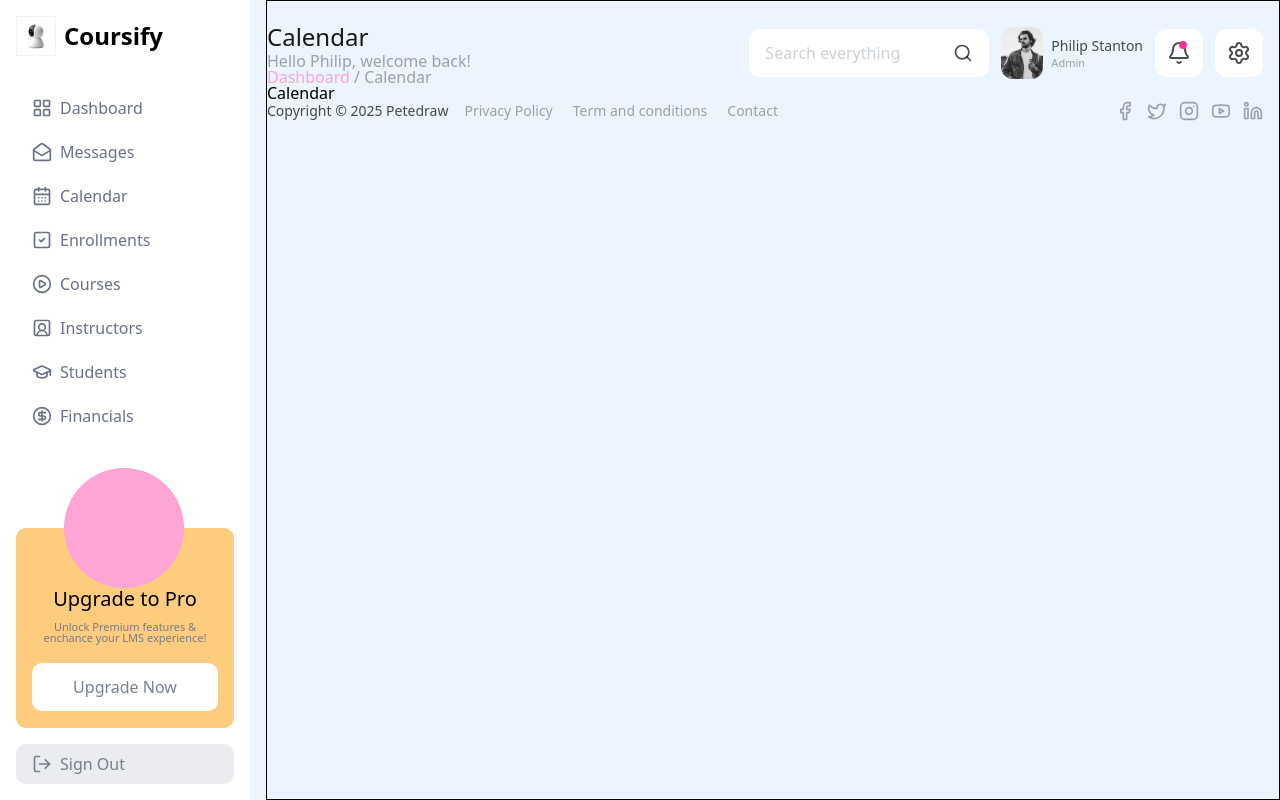
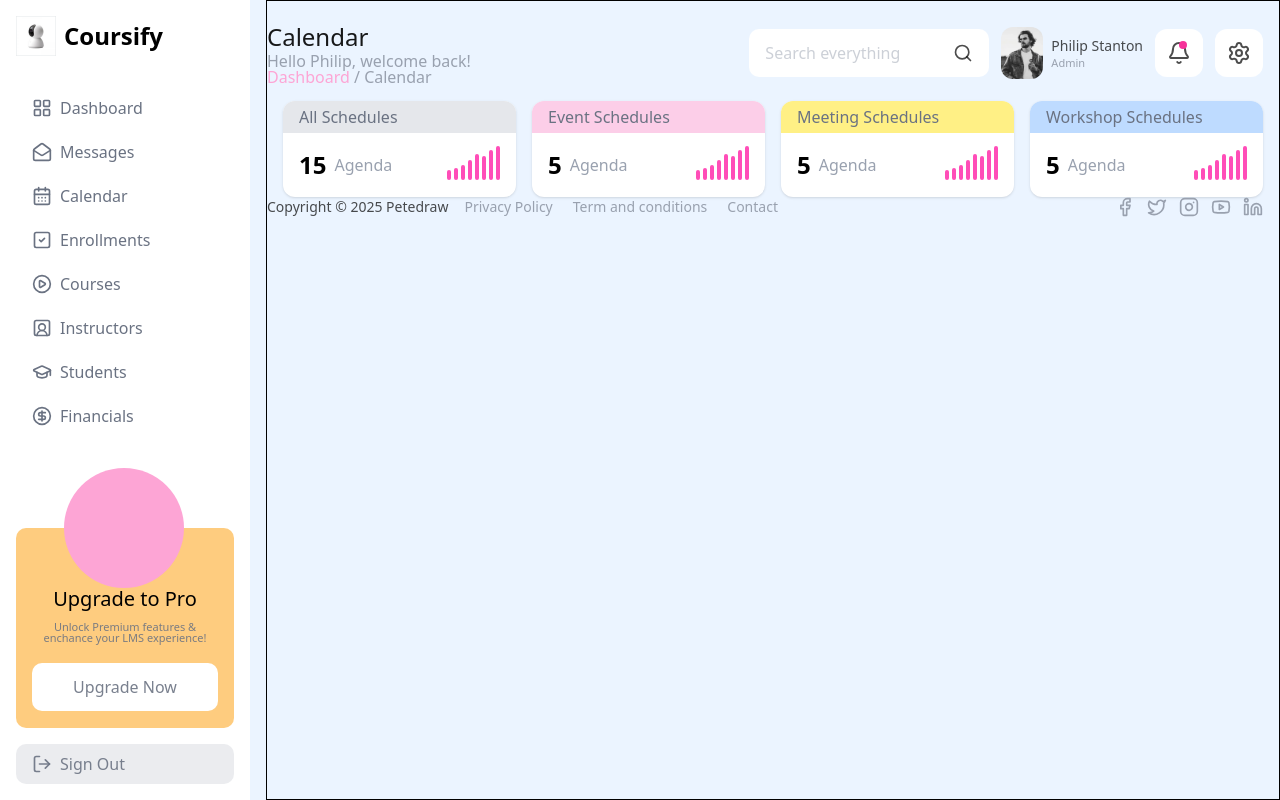
Before and after one commit to Oswald-Setumte/Coursify, a React (Vite) app: page /Calendar in a window 1280 px wide. Built offline with nearby package versions, Linux system fonts and the light colour scheme.

Commit message:
add calendar statsCard

```diff
--- a/src/App.tsx
+++ b/src/App.tsx
@@ -18,7 +18,7 @@ function App() {
           }
         />
         <Route
-          path="/calendar"
+          path="/Calendar"
           element={
             <Layout title="Calendar" user={user}>
               <Calendar />
--- /dev/null
+++ b/src/Components/Calendar/MiniChart.tsx
@@ -0,0 +1,28 @@
+
+const MiniChart = () => {
+  const data = [10, 12, 15, 20, 26, 24, 30, 34];
+  return (
+    <div
+      style={{
+        display: "flex",
+        alignItems: "flex-end",
+        gap: "3px",
+        height: "30px",
+      }}
+    >
+      {data.map((value, index) => (
+        <div
+          key={index}
+          style={{
+            width: "4px",
+            height: `${value}px`,
+            backgroundColor: "#ff4db8",
+            borderRadius: "2px",
+          }}
+        />
+      ))}
+    </div>
+  );
+};
+
+export default MiniChart
--- /dev/null
+++ b/src/Components/Calendar/StatsCard.tsx
@@ -0,0 +1,25 @@
+import MiniChart from "./MiniChart";
+
+
+const StatsCard = ({ title = 'All Schedules', number = 0, color = '' }) => {
+  return (
+    <div className="bg-white rounded-xl shadow">
+      <div className={` ${color} py-2 px-4 rounded-t-xl`}>
+        <p className="text-gray-500">{title}</p>
+      </div>
+
+      <div className="flex items-center justify-between p-4">
+        {/*  number of agenda */}
+        <div className="flex gap-2 items-center">
+          <h3 className="text-2xl font-bold">{number}</h3>
+          <p className="text-gray-400">Agenda</p>
+        </div>
+
+        {/* mini chart */}
+        <MiniChart />
+      </div>
+    </div>
+  );
+};
+
+export default StatsCard;
--- a/src/Components/Layout/Layout.tsx
+++ b/src/Components/Layout/Layout.tsx
@@ -148,7 +148,9 @@ export default function Layout({ children, title, user }: LayoutProps) {
                   <div key={each.id}>
                     <div className="flex items-center lg:pl-4 pl-2.5 rounded-[10px] hover:bg-pink-400/20 hover:text-black h-10 gap-2 cursor-pointer">
                       <div className=" ">{each.icon}</div>
-                      <div className="lg:block hidden">{each.route}</div>
+                      <Link to={each.to} className="lg:block hidden">
+                        {each.route}
+                      </Link>
                     </div>
                   </div>
                 );
@@ -234,7 +236,7 @@ export default function Layout({ children, title, user }: LayoutProps) {
           </div>
 
           {/* Body Content */}
-          <div  className="">{children}</div>
+          <div className="">{children}</div>
 
           {/* Footer */}
           <div className="text-[12px] md:flex justify-between items-center pr-4 block">
--- a/src/Pages/Calendar.tsx
+++ b/src/Pages/Calendar.tsx
@@ -1,7 +1,17 @@
-
+import StatsCard from "../Components/Calendar/StatsCard";
 
 const Calendar = () => {
-  return <div>Calendar</div>;
+  return (
+    <section>
+      {/* status cards */}
+      <div className="grid grid-cols-1 md:grid-cols-2 lg:grid-cols-4 gap-4 mt-4 px-4">
+        <StatsCard title="All Schedules" number={15} color="bg-gray-200" />
+        <StatsCard title="Event Schedules" number={5} color="bg-pink-200" />
+        <StatsCard title="Meeting Schedules" number={5} color="bg-yellow-200" />
+        <StatsCard title="Workshop Schedules" number={5} color="bg-blue-200" />
+      </div>
+    </section>
+  );
 };
 
 export default Calendar;
```
